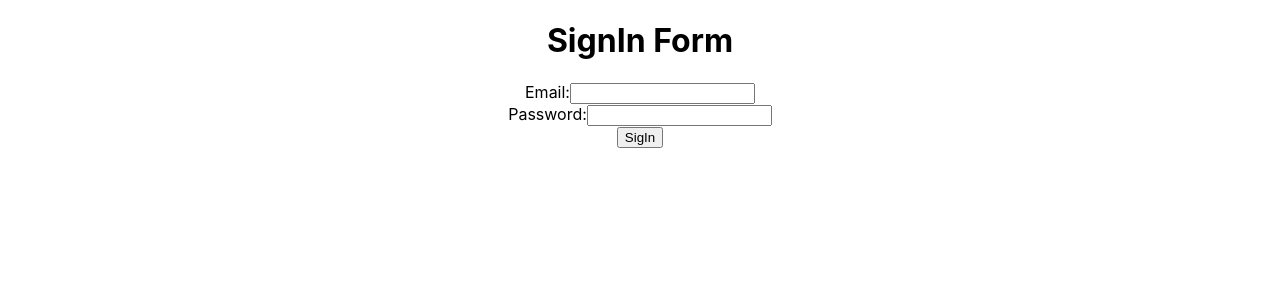
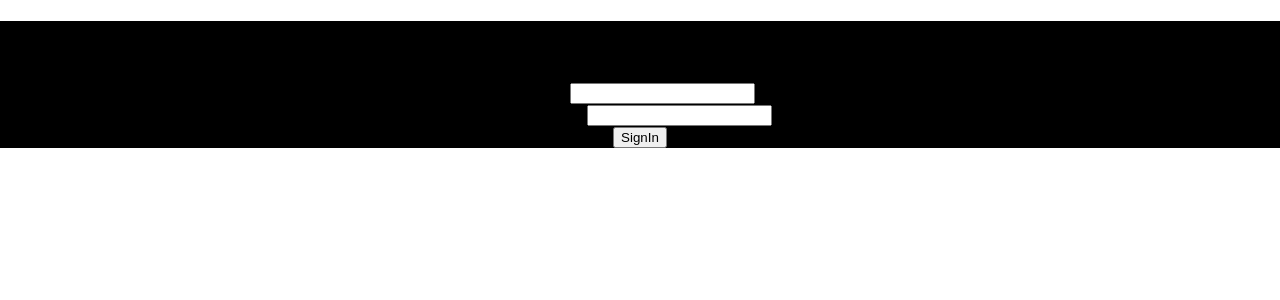
Before and after one commit to suresh9058/reactjs-ashokit-june-batch, a React (Create React App) app: page / in a window 1280 px wide. Shown: the top 300 px of the page. Built offline with nearby package versions, Linux system fonts and the light colour scheme.

Commit message:
formik and yup validation example.

```diff
--- a/package.json
+++ b/package.json
@@ -6,12 +6,14 @@
     "@testing-library/jest-dom": "^5.16.4",
     "@testing-library/react": "^13.3.0",
     "@testing-library/user-event": "^13.5.0",
+    "formik": "^2.2.9",
     "lodash": "^4.17.21",
     "react": "^18.2.0",
     "react-dom": "^18.2.0",
     "react-error-boundary": "^3.1.4",
     "react-scripts": "5.0.1",
-    "web-vitals": "~2.1.4"
+    "web-vitals": "~2.1.4",
+    "yup": "^0.32.11"
   },
   "scripts": {
     "dev": "react-scripts start",
--- a/src/App.js
+++ b/src/App.js
@@ -14,6 +14,7 @@ import UseEffectExample2 from './UseEffectExample2';
 import ChildParent from './ChildParent';
 import ErrorHandlingExample from './ErrorHandlingExample';
 import ReactForm from './ReactForm';
+import FormikYupExample from './FormikYupExample';
 
 function App() {
 
@@ -43,7 +44,7 @@ function App() {
     // }
   ];
   return (
-    <div className="App">
+    <div className="App" style={{backgroundColor: 'black'}}>
       {/* <header className="App-header">
         <img src={logo} className="App-logo" alt="logo" />
         <p>
@@ -80,7 +81,8 @@ function App() {
         {/* <ChildParent /> */}
         {/* <UseEffectExample2 /> */}
         {/* <ErrorHandlingExample /> */}
-        <ReactForm />
+        {/* <ReactForm /> */}
+        <FormikYupExample />
       {/* </header> */}
     </div>
   );
--- /dev/null
+++ b/src/FormikYupExample.js
@@ -0,0 +1,48 @@
+import {Formik, Form, Field, ErrorMessage} from 'formik';
+import * as Yup from 'yup';
+
+const signInSchema = Yup.object().shape({
+    email: Yup.string().email().required("Email field is required"),
+    password: Yup.string().required("password is Required").min(8, "Password is too Short")
+});
+
+const initialValues = {
+    email:"",
+    password:""
+};
+
+function FormikYupExample() {
+
+    return (
+        <Formik
+            initialValues={initialValues}
+            validationSchema={signInSchema}
+            onSubmit={(values)=>console.log(values)}>
+            {(formik) =>{ // Rendered passed props
+            const {errors, touched, isValid}= formik;
+            // console.log("isValid:", isValid);
+            console.log({isValid});
+
+            return (
+                <>
+                    <h1>SignIn Form</h1>
+                    <Form>
+                        <label>Email:</label>
+                        <Field type="email" name="email" />
+                        <ErrorMessage name="email" component="span" />
+                        <br>
+                        </br>
+                        <label>Password:</label>
+                        <Field type="password" name="password" />
+                        <ErrorMessage name="password" component="span" />
+                        <br></br>
+                        <button type="submit" disabled={!isValid}>SignIn</button>
+                    </Form>
+                </>
+            )
+        }}
+    </Formik>
+    )
+}
+
+export default FormikYupExample;
```
Also changed, not shown: 1 other file (tests, documents, lock files or other folders).
